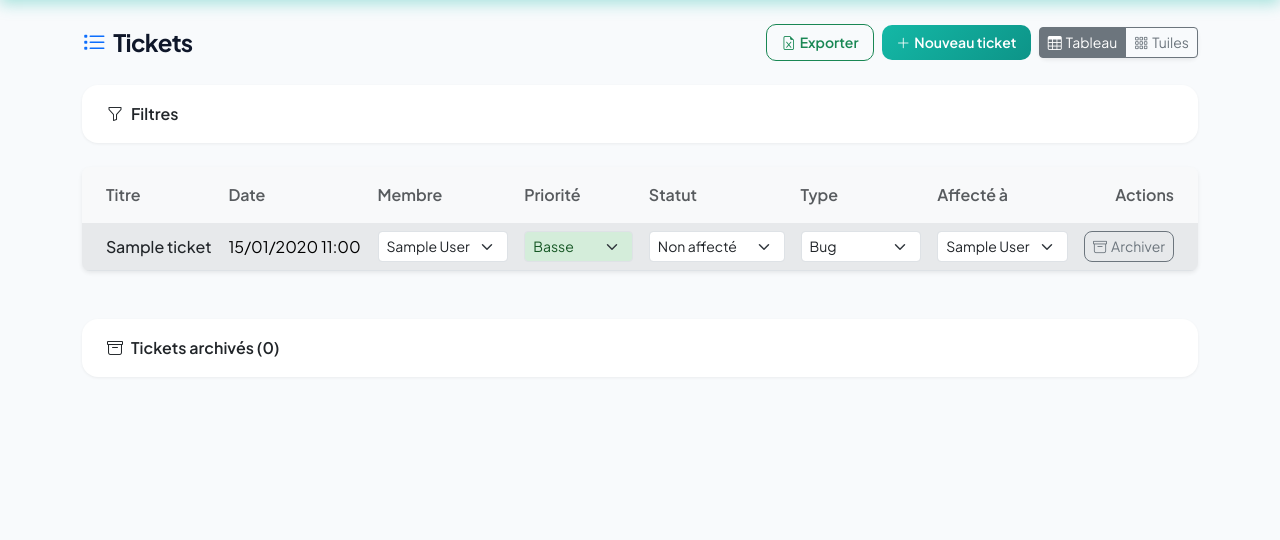
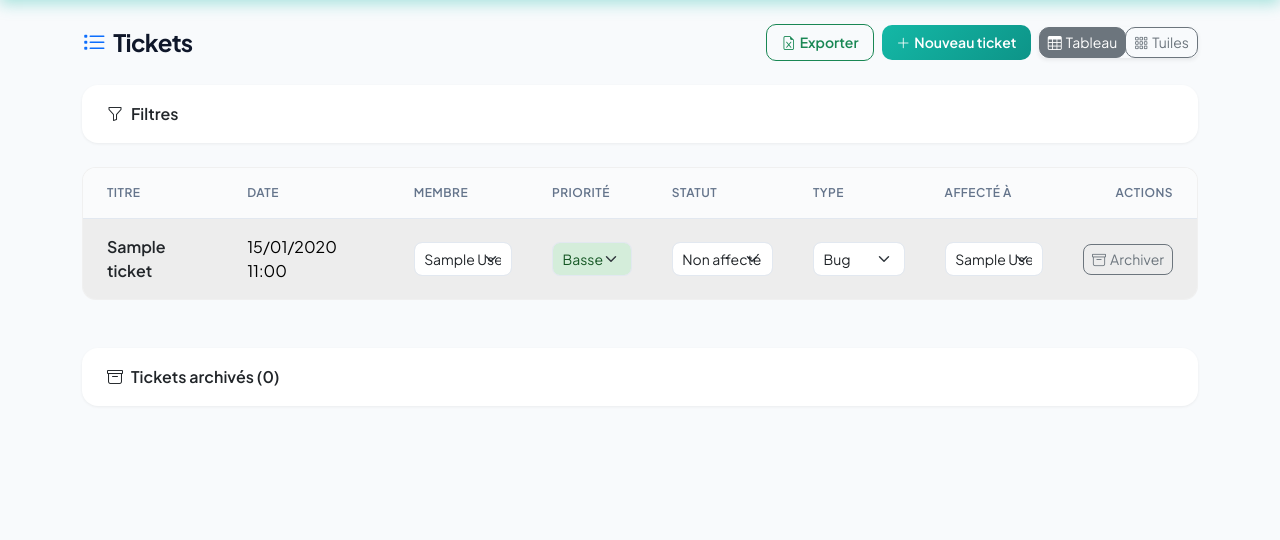
Before and after one commit to abissolah/ticketing, a Django app: page / in a window 1280 px wide. Shown: the part 60-600 px from the top of the page. Run offline with Django 5.2, Linux system fonts and the light colour scheme; a user stored in the database is signed in; tables that the repository leaves empty hold one stand-in row (values such as "Sample post"); some libraries are stand-ins or nearby versions.

Commit message:
modification style, ajout popover description

```diff
--- a/templates/base.html
+++ b/templates/base.html
@@ -109,6 +109,9 @@
     .fw-600 { font-weight: 600; }
     .fw-500 { font-weight: 500; }
     .fw-700 { font-weight: 700; }
+    /* Popover description ticket : tout le contenu affiché */
+    .popover-description-body { font-size: 0.9rem; }
+    .popover-description-body img { max-width: 100%; height: auto; }
     /* Pastille commentaires non lus : pulsation + halo pour attirer l'œil */
     .badge-unread-comments {
       animation: badge-unread-pulse 1.5s ease-in-out infinite;
--- a/templates/tickets/ticket_list.html
+++ b/templates/tickets/ticket_list.html
@@ -3,7 +3,33 @@
 
 {% block title %}Tickets{% endblock %}
 
+{% block extra_css %}
+<style>
+  /* Liste tickets : style moderne */
+  .tickets-list-page .table-responsive { border-radius: 14px; border: 1px solid rgba(0,0,0,.06); background: #fff; }
+  .tickets-list-page .ticket-table { border: none; }
+  .tickets-list-page .ticket-table thead th { border: none; border-bottom: 1px solid #e2e8f0; padding: 1rem 1.25rem; font-size: .75rem; font-weight: 600; text-transform: uppercase; letter-spacing: .04em; color: #64748b; background: #fafbfc; }
+  .tickets-list-page .ticket-table tbody tr { transition: background .15s ease; }
+  .tickets-list-page .ticket-table tbody tr:hover { background: rgba(20, 184, 166, .04) !important; }
+  .tickets-list-page .ticket-table tbody tr.ticket-row-validated:hover { background: rgba(25, 135, 84, .06) !important; }
+  .tickets-list-page .ticket-table tbody td { border: none; border-bottom: 1px solid #f1f5f9; padding: 1rem 1.25rem; vertical-align: middle; }
+  .tickets-list-page .ticket-table tbody tr:last-child td { border-bottom: none; }
+  .tickets-list-page .ticket-table .form-select-sm { border-radius: 8px; border-color: #e2e8f0; font-size: .875rem; padding: .35rem .6rem; }
+  .tickets-list-page .ticket-table .form-select-sm:focus { border-color: var(--app-primary); box-shadow: 0 0 0 3px rgba(20, 184, 166, .15); }
+  .tickets-list-page .ticket-table a.text-dark.fw-500 { font-weight: 600; transition: color .15s; }
+  .tickets-list-page .ticket-table a.text-dark.fw-500:hover { color: var(--app-primary) !important; }
+  .tickets-list-page .tile-card { border-radius: 14px; border: 1px solid rgba(0,0,0,.06); border-left-width: 4px !important; transition: border-color .2s, box-shadow .2s; }
+  .tickets-list-page .tile-card:hover { box-shadow: 0 8px 30px -8px rgba(0,0,0,.12); border-left-width: 4px !important; }
+  .tickets-list-page .tile-card .card-body { padding: 1.25rem 1.5rem; }
+  .tickets-list-page .tile-card .card-title a { font-weight: 600; transition: color .15s; }
+  .tickets-list-page .tile-card .card-title a:hover { color: var(--app-primary) !important; }
+  .tickets-list-page .tile-card .badge { font-weight: 500; font-size: .7rem; padding: .35em .65em; }
+  .tickets-list-page .btn-group .btn { border-radius: 10px !important; }
+</style>
+{% endblock %}
+
 {% block content %}
+  <div class="tickets-list-page">
   <div class="d-flex flex-wrap justify-content-between align-items-center gap-3 mb-4">
     <h1 class="page-header mb-0 d-flex align-items-center gap-2">
       <i class="bi bi-list-task text-primary"></i>
@@ -85,25 +111,28 @@
   </div>
 
   {% if view_mode == 'table' %}
-  <div class="table-responsive rounded-3 overflow-hidden shadow-sm">
-    <table class="table table-hover align-middle mb-0">
-      <thead class="table-light">
+  <div class="table-responsive overflow-hidden">
+    <table class="table table-hover align-middle mb-0 ticket-table">
+      <thead>
         <tr>
-          <th class="border-0 py-3 ps-4"><span class="text-muted fw-600">Titre</span></th>
-          <th class="border-0 py-3"><span class="text-muted fw-600">Date</span></th>
-          <th class="border-0 py-3"><span class="text-muted fw-600">Membre</span></th>
-          <th class="border-0 py-3"><span class="text-muted fw-600">Priorité</span></th>
-          <th class="border-0 py-3"><span class="text-muted fw-600">Statut</span></th>
-          <th class="border-0 py-3"><span class="text-muted fw-600">Type</span></th>
-          <th class="border-0 py-3"><span class="text-muted fw-600">Affecté à</span></th>
-          <th class="border-0 py-3 pe-4 text-end" style="width: 100px;"><span class="text-muted fw-600">Actions</span></th>
+          <th class="ps-4">Titre</th>
+          <th>Date</th>
+          <th>Membre</th>
+          <th>Priorité</th>
+          <th>Statut</th>
+          <th>Type</th>
+          <th>Affecté à</th>
+          <th class="pe-4 text-end" style="width: 100px;">Actions</th>
         </tr>
       </thead>
       <tbody>
         {% for ticket in tickets %}
         <tr class="{% if ticket.is_validated %}ticket-row-validated{% endif %}">
           <td style="background-color: {{ ticket.member_color_bg }} !important;" class="ps-4">
-            <a href="{% url 'tickets:detail' ticket.pk %}" class="text-dark fw-500 text-decoration-none">{{ ticket.title }}</a>
+            <span class="ticket-title-popover" data-ticket-id="{{ ticket.pk }}" data-bs-toggle="popover" data-bs-trigger="hover" data-bs-placement="auto" data-bs-title="Description" tabindex="0">
+              <a href="{% url 'tickets:detail' ticket.pk %}" class="text-dark fw-500 text-decoration-none">{{ ticket.title }}</a>
+            </span>
+            <div class="d-none ticket-desc-content" id="ticket-desc-{{ ticket.pk }}"><div class="popover-description-body">{% if ticket.description %}{{ ticket.description|safe }}{% else %}<span class="text-muted">Aucune description.</span>{% endif %}</div></div>
             {% if ticket.is_validated and ticket.validated_at %}<span class="badge rounded-pill bg-success ms-1" title="Date de validation"><i class="bi bi-check-circle-fill me-1"></i>Validé le {{ ticket.validated_at|date:"d/m/Y" }}</span>{% endif %}
             {% with unread=ticket_unread_counts|get_item:ticket.id %}
             {% if unread %}<span class="badge rounded-pill bg-danger ms-1 badge-unread-comments" title="Commentaires non lus">{{ unread }}</span>{% endif %}
@@ -182,19 +211,22 @@
           </td>
         </tr>
         {% empty %}
-        <tr><td colspan="8" class="text-center text-muted py-4">Aucun ticket.</td></tr>
+        <tr><td colspan="8" class="text-center text-muted py-5">Aucun ticket.</td></tr>
         {% endfor %}
       </tbody>
     </table>
   </div>
   {% else %}
-  <div class="row g-3">
+  <div class="row g-4">
     {% for ticket in tickets %}
     <div class="col-12 col-sm-6 col-lg-4">
       <div class="card card-app tile-card h-100 {% if ticket.is_validated %}ticket-row-validated{% endif %}" style="border-left: 4px solid {{ ticket.member_color }} !important;">
         <div class="card-body p-4">
           <h5 class="card-title h6 fw-600 mb-2">
-            <a href="{% url 'tickets:detail' ticket.pk %}" class="text-dark text-decoration-none">{{ ticket.title }}</a>
+            <span class="ticket-title-popover" data-ticket-id="{{ ticket.pk }}" data-bs-toggle="popover" data-bs-trigger="hover" data-bs-placement="auto" data-bs-title="Description" tabindex="0">
+              <a href="{% url 'tickets:detail' ticket.pk %}" class="text-dark text-decoration-none">{{ ticket.title }}</a>
+            </span>
+            <div class="d-none ticket-desc-content" id="ticket-desc-{{ ticket.pk }}"><div class="popover-description-body">{% if ticket.description %}{{ ticket.description|safe }}{% else %}<span class="text-muted">Aucune description.</span>{% endif %}</div></div>
             {% with unread=ticket_unread_counts|get_item:ticket.id %}
             {% if unread %}<span class="badge rounded-pill bg-danger ms-1 badge-unread-comments" title="Commentaires non lus">{{ unread }}</span>{% endif %}
             {% endwith %}
@@ -224,6 +256,7 @@
   </div>
   {% endif %}
 
+  </div>
   {% if page_obj.paginator.num_pages > 1 %}
   <nav class="mt-4">
     <ul class="pagination justify-content-center">
@@ -298,6 +331,22 @@
     $('.form-select').addClass('form-control');
     $('select.select2').select2({ theme: 'bootstrap-5', width: '100%' });
     $('select.select2-multi').select2({ theme: 'bootstrap-5', width: '100%' });
+
+    // Popover description au survol du titre (contenu HTML)
+    document.querySelectorAll('.ticket-title-popover').forEach(function (el) {
+      var id = el.getAttribute('data-ticket-id');
+      var contentEl = document.getElementById('ticket-desc-' + id);
+      if (contentEl) {
+        new bootstrap.Popover(el, {
+          content: contentEl.innerHTML,
+          title: 'Description',
+          trigger: 'hover',
+          placement: 'auto',
+          html: true,
+          container: 'body'
+        });
+      }
+    });
   });
 </script>
 {% endblock %}
--- a/tickets/templatetags/ticket_extras.py
+++ b/tickets/templatetags/ticket_extras.py
@@ -1,4 +1,5 @@
 from django import template
+from django.utils.html import strip_tags
 
 register = template.Library()
 
@@ -9,3 +10,17 @@ def get_item(d, key):
     if d is None:
         return 0
     return d.get(key, 0)
+
+
+@register.filter
+def description_preview(html_content, max_len=400):
+    """Retourne un extrait texte de la description (sans HTML), tronqué à max_len caractères."""
+    if not html_content:
+        return "Aucune description."
+    text = strip_tags(html_content).strip()
+    text = " ".join(text.split())
+    if not text:
+        return "Aucune description."
+    if len(text) > max_len:
+        return text[: max_len - 3].rstrip() + "..."
+    return text
--- a/tickets/views.py
+++ b/tickets/views.py
@@ -71,7 +71,7 @@ class TicketListView(LoginRequiredMixin, FilterView):
         qs = qs.select_related(
             "client", "member", "assigned_to", "assigned_to__user"
         )
-        return _order_tickets_priority_then_oldest(qs)
+        return qs.order_by("-created_at")
 
     def get_filterset_kwargs(self, filterset_class):
         kwargs = super().get_filterset_kwargs(filterset_class)
@@ -118,7 +118,7 @@ class TicketListView(LoginRequiredMixin, FilterView):
         archived_qs = archived_qs.select_related(
             "client", "member", "assigned_to", "assigned_to__user"
         )
-        ctx["archived_tickets"] = _order_tickets_priority_then_oldest(archived_qs)[:100]
+        ctx["archived_tickets"] = archived_qs.order_by("-created_at")[:100]
         # Nombre de commentaires non lus par ticket (pour la pastille)
         tickets_on_page = ctx.get("tickets") or ctx.get("object_list") or []
         ticket_ids = [t.id for t in tickets_on_page]
```
